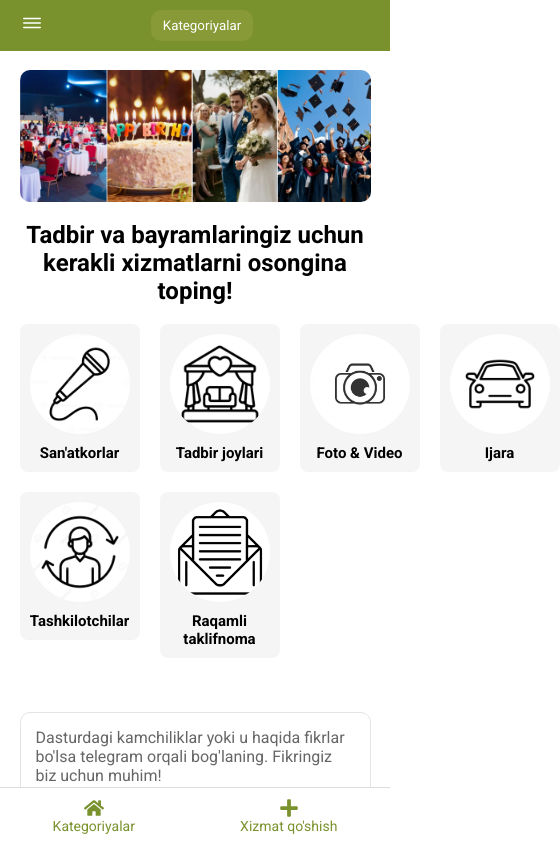
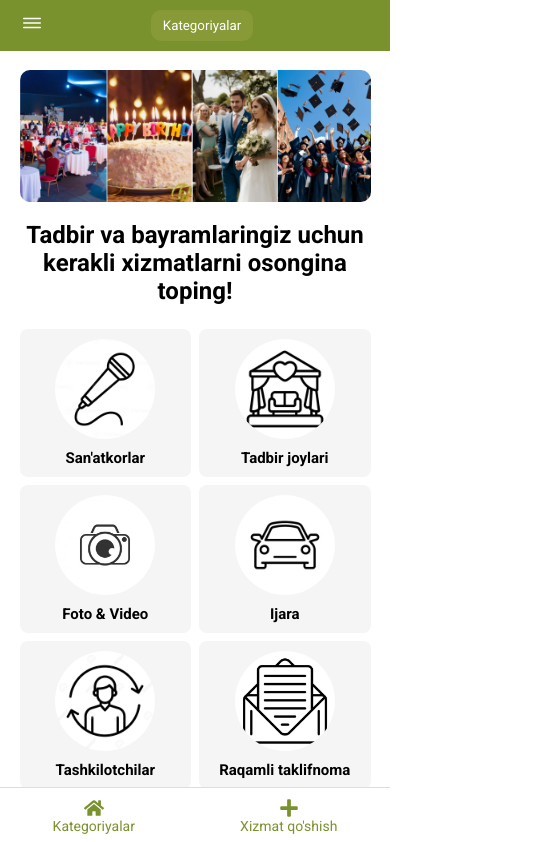
Before and after one commit to kibershoh/planoraup, a React (Vite) app: page / in a window 390 px wide. Shown: the top 842 px of the page, 560 px wide, since content can reach past the window. Built offline with nearby package versions, Linux system fonts and the light colour scheme.

Commit message:
add responsive

```diff
--- a/src/components/categories/styles.js
+++ b/src/components/categories/styles.js
@@ -8,10 +8,19 @@ export const Categorie = styled.div`
 
 export const Container = styled.div`
   display:grid;
-    grid-template-columns: repeat(4, 1fr);
-
+  grid-template-columns: repeat(4, 1fr);
   gap: 20px;
   padding: 4px 0;
+   @media (max-width: 768px) {
+      grid-template-columns: repeat(2, 1fr);
+      gap:8px;
+      margin-top:20px;
+
+
+  }
+
+
+
 `;
 
 export const NameLogo = styled.div`
--- a/src/pages/categoryPage/styles.js
+++ b/src/pages/categoryPage/styles.js
@@ -22,7 +22,7 @@ export const SubcategoryList = styled.div`
   display: grid;
   grid-template-columns: repeat(4, 1fr);
   gap: 20px;
-  margin-top:10px;
+  margin-top:40px;
   @media (max-width: 768px) {
       grid-template-columns: repeat(2, 1fr);
       gap:8px;
@@ -41,7 +41,7 @@ export const SubcategoryCard = styled(Link)`
   text-decoration: none;
   color: #000;
   transition: transform 0.2s ease;
-  margin-top: 30px;
+  // margin-top: 30px;
   background:#F5F5F5;
 
   &:hover {
```
